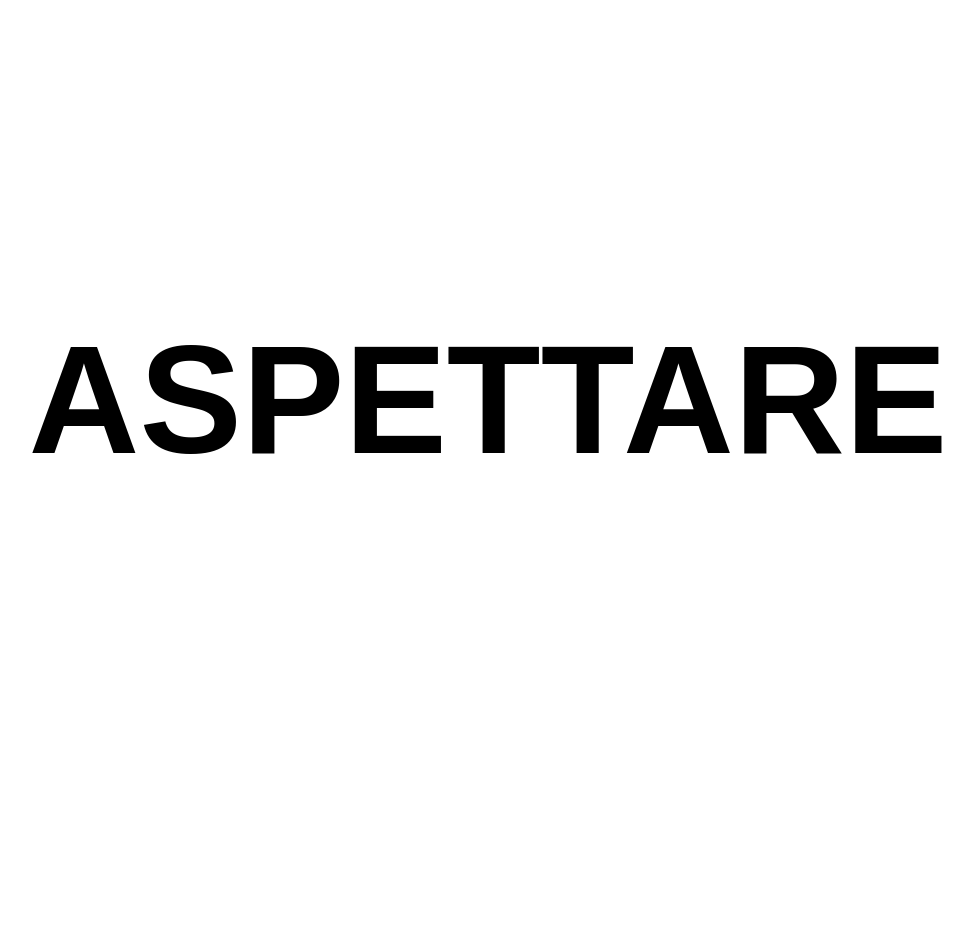
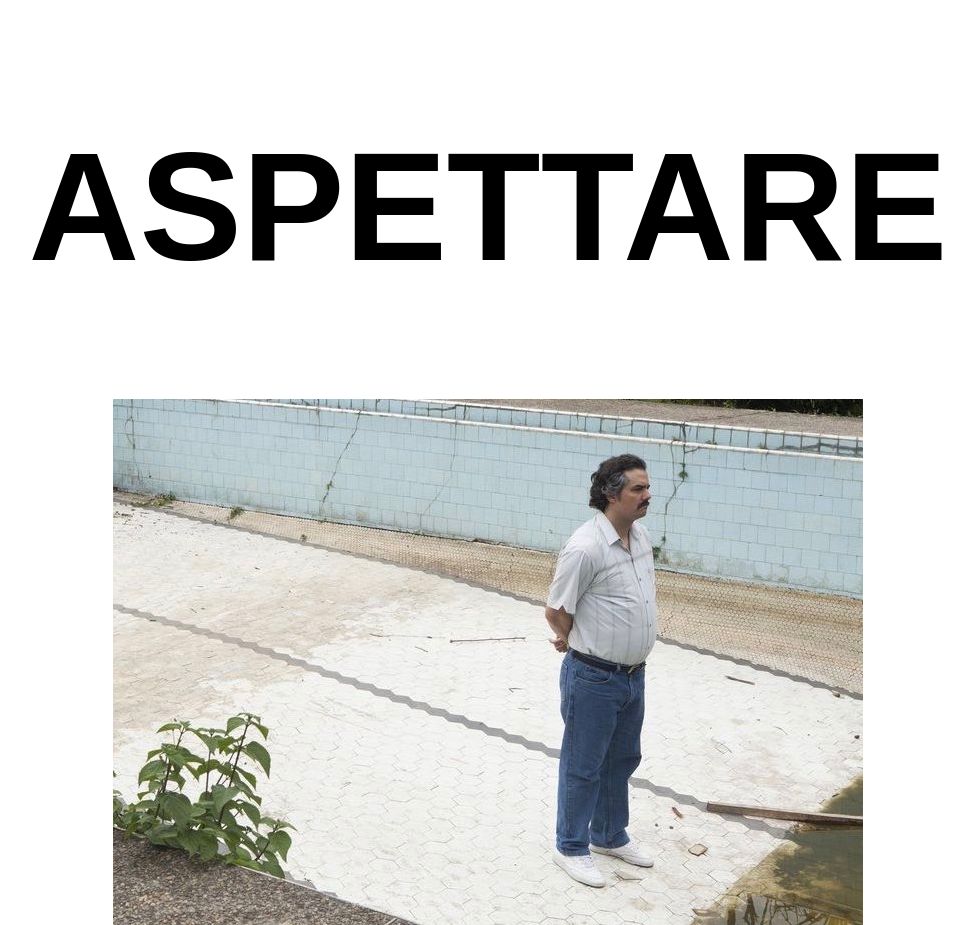
Before and after one commit to matteocontrini/cosafareseilvicinoecopertodafibercopeiono.it, a plain HTML site: page index.html in a window 1280 px wide. Shown: the whole page, without its empty margins (152-1125 px from the left). Before the commit the page ends 800 px from the top, so only its background shows below. Drawn offline with Linux system fonts and the light colour scheme.

Commit message:
Pablo meme

```diff
--- a/index.html
+++ b/index.html
@@ -42,8 +42,13 @@
     </style>
 </head>
 <body>
-    <div class="center">
-        <h1>ASPETTARE</h1>
+    <div>
+        <p class="center">
+            <h1>ASPETTARE</h1>
+        </p>
+        <p class="center">
+            <img src="img/pablo-waiting.jpeg" alt="Pablo aspetta, sii come Pablo">
+        </p>
     </div>
 </body>
 </html>
```
Also changed, not shown: img/pablo-waiting.jpeg (added).
